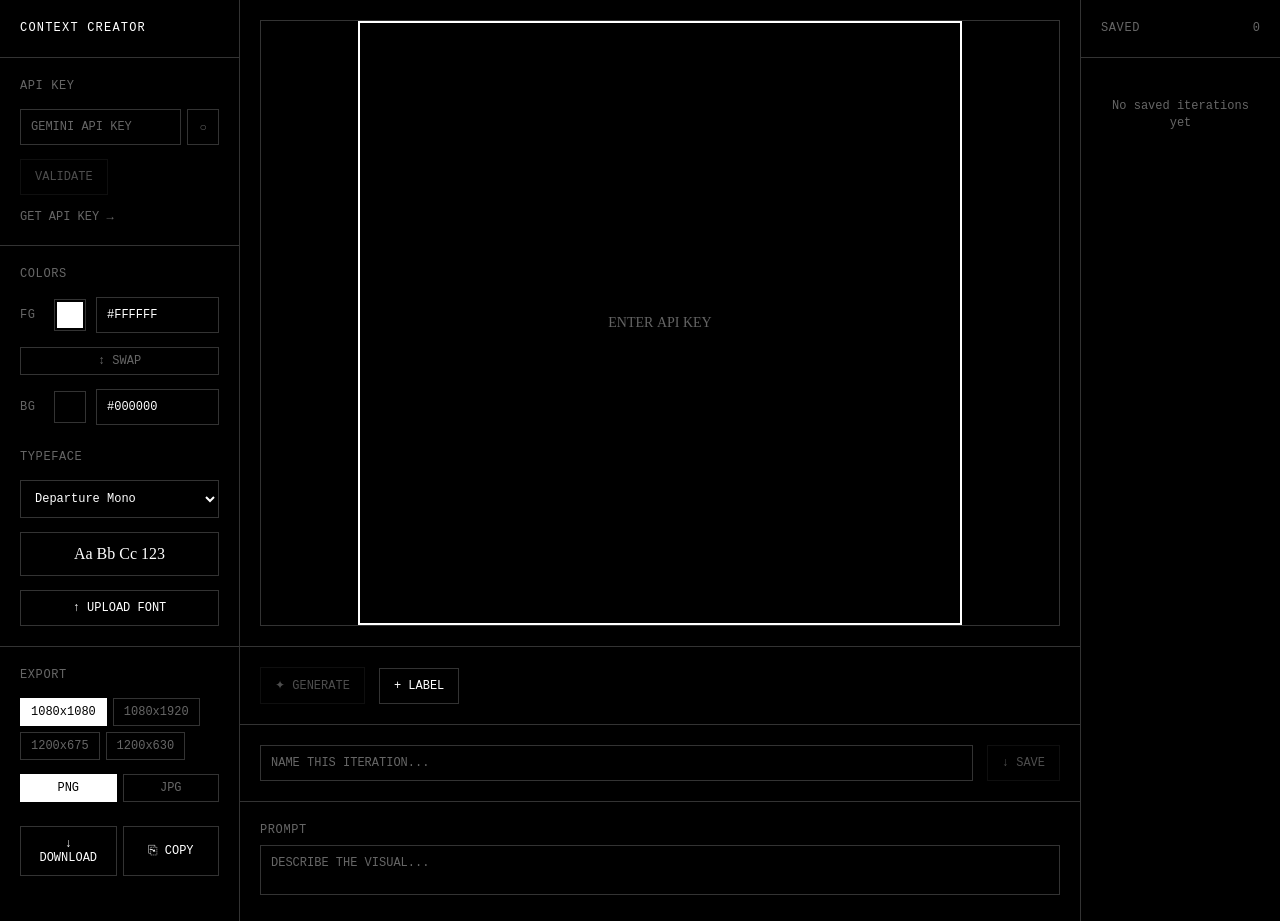
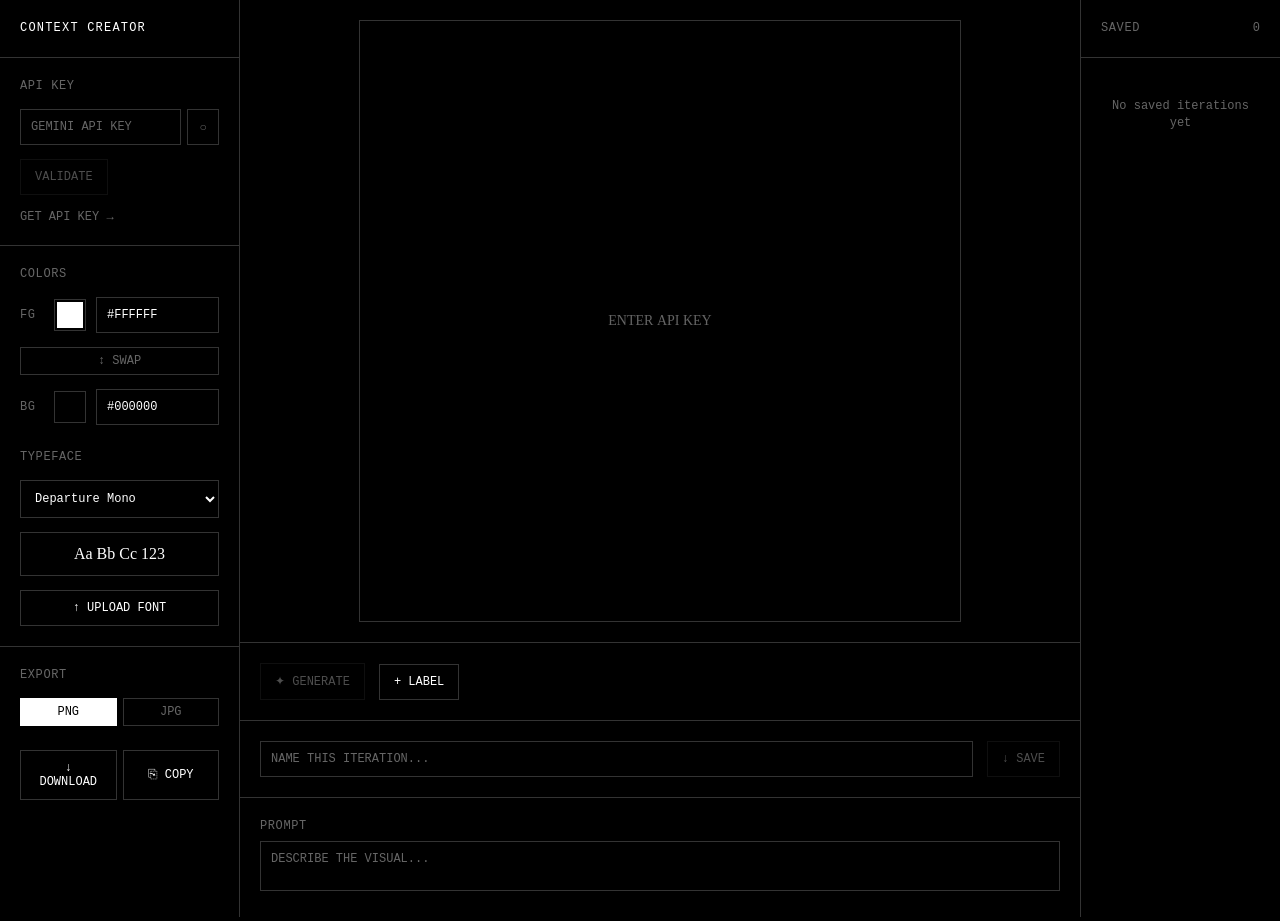
Before and after one commit to jckbtchr-vv/contextcreator, a Vue app: page / in a window 1280 px wide. Built offline with nearby package versions, Linux system fonts and the light colour scheme; a web font is replaced by a local one.

Commit message:
Simplify canvas: remove size options, use subtle grey border
- Fixed export size to 1080×1440
- Removed size selection buttons from export panel
- Changed canvas border from bright white to subtle dark grey
- Removed outer frame from canvas wrapper, just float centered

```diff
--- a/src/App.vue
+++ b/src/App.vue
@@ -43,15 +43,8 @@ function handleFontUpload(font) {
   customFonts.value.push(font)
 }
 
-// Export sizes for different platforms
-const exportSizes = [
-  { name: '1080x1080', width: 1080, height: 1080 },
-  { name: '1080x1920', width: 1080, height: 1920 },
-  { name: '1200x675', width: 1200, height: 675 },
-  { name: '1200x630', width: 1200, height: 630 }
-]
-
-const selectedExportSize = ref(exportSizes[0])
+// Fixed export size
+const exportSize = { name: '1080×1440', width: 1080, height: 1440 }
 
 // Saved iterations
 const savedIterations = ref([])
@@ -120,8 +113,6 @@ function deleteIteration(id) {
 
         <ExportPanel
           :canvas-ref="canvasRef"
-          :sizes="exportSizes"
-          v-model:selected-size="selectedExportSize"
           :constraints="constraints"
         />
       </aside>
@@ -132,7 +123,7 @@ function deleteIteration(id) {
           ref="canvasRef"
           :constraints="constraints"
           :prompt="prompt"
-          :export-size="selectedExportSize"
+          :export-size="exportSize"
           :api-key="apiKey"
           @save="handleSave"
         />
--- a/src/components/CanvasPreview.vue
+++ b/src/components/CanvasPreview.vue
@@ -463,11 +463,7 @@ defineExpose({
   <div class="canvas-preview" @click="selectedLabel = null">
     <!-- Canvas Container with Labels Overlay -->
     <div ref="canvasWrapper" class="canvas-wrapper">
-      <div
-        ref="canvasContainer"
-        class="canvas-container"
-        :style="{ aspectRatio: exportSize.width + '/' + exportSize.height }"
-      ></div>
+      <div ref="canvasContainer" class="canvas-container"></div>
 
       <!-- Labels Overlay -->
       <div class="labels-overlay">
@@ -575,15 +571,13 @@ defineExpose({
   display: flex;
   justify-content: center;
   align-items: center;
-  border: 1px solid var(--color-border);
   min-height: 400px;
   position: relative;
 }
 
 .canvas-container {
   position: relative;
-  border: 2px solid var(--color-fg);
-  box-sizing: content-box;
+  border: 1px solid var(--color-border);
 }
 
 .canvas-container :deep(canvas) {
--- a/src/components/ExportPanel.vue
+++ b/src/components/ExportPanel.vue
@@ -3,12 +3,11 @@ import { ref } from 'vue'
 
 const props = defineProps({
   canvasRef: Object,
-  sizes: Array,
-  selectedSize: Object,
   constraints: Object
 })
 
-const emit = defineEmits(['update:selectedSize'])
+// Fixed export size
+const exportSize = { width: 1080, height: 1440, name: '1080×1440' }
 
 const isExporting = ref(false)
 const exportFormat = ref('png')
@@ -19,7 +18,7 @@ async function exportImage() {
   isExporting.value = true
 
   try {
-    const { width, height } = props.selectedSize
+    const { width, height } = exportSize
     const dataUrl = await props.canvasRef.exportCanvas(width, height)
 
     const link = document.createElement('a')
@@ -56,7 +55,7 @@ async function exportImage() {
 
 function generateFilename() {
   const date = new Date().toISOString().slice(0, 10)
-  const size = props.selectedSize.name.toLowerCase().replace(/\s+/g, '-')
+  const size = exportSize.name.toLowerCase().replace(/\s+/g, '-')
   return `context-${size}-${date}.png`
 }
 
@@ -66,7 +65,7 @@ async function copyToClipboard() {
   isExporting.value = true
 
   try {
-    const { width, height } = props.selectedSize
+    const { width, height } = exportSize
     const dataUrl = await props.canvasRef.exportCanvas(width, height)
 
     const response = await fetch(dataUrl)
@@ -86,19 +85,6 @@ async function copyToClipboard() {
 <template>
   <div class="export-panel">
     <div class="section-title">EXPORT</div>
-
-    <!-- Size Selection -->
-    <div class="size-list">
-      <button
-        v-for="size in sizes"
-        :key="size.name"
-        class="size-btn"
-        :class="{ active: selectedSize.name === size.name }"
-        @click="emit('update:selectedSize', size)"
-      >
-        {{ size.name }}
-      </button>
-    </div>
 
     <!-- Format Selection -->
     <div class="format-row">
@@ -143,33 +129,6 @@ async function copyToClipboard() {
   letter-spacing: 0.05em;
 }
 
-.size-list {
-  display: flex;
-  flex-wrap: wrap;
-  gap: var(--space-xs);
-}
-
-.size-btn {
-  padding: var(--space-xs) var(--space-sm);
-  background: transparent;
-  border: 1px solid var(--color-border);
-  color: var(--color-accent);
-  cursor: pointer;
-  font-size: 12px;
-  font-family: var(--font-mono);
-}
-
-.size-btn:hover {
-  color: var(--color-fg);
-  border-color: var(--color-fg);
-}
-
-.size-btn.active {
-  background: var(--color-fg);
-  color: var(--color-bg);
-  border-color: var(--color-fg);
-}
-
 .format-row {
   display: flex;
   gap: var(--space-xs);
```
